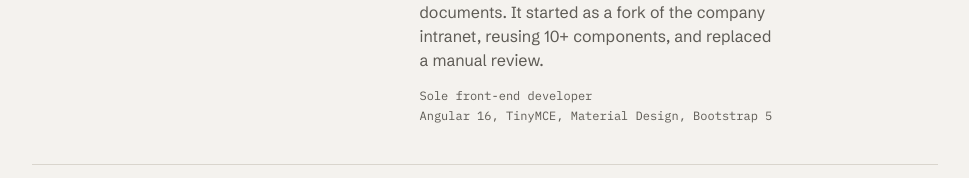
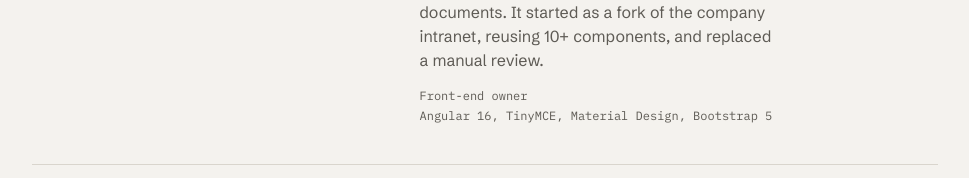
Before and after one commit to TheDollMaster98/lorisdalsanto.dev, a Next.js app: page /en/ in a window 1280 px wide. Shown: the part 2073-2251 px from the top of the page, without its empty margins (310-1279 px from the left). Built offline with nearby package versions, Linux system fonts and the light colour scheme; no server answers.

Commit message:
Aggiorna il ruolo da "Sole front-end developer" a "Front-end owner" nei file di contenuto inglese e italiano

```diff
--- a/src/content/en.ts
+++ b/src/content/en.ts
@@ -55,7 +55,7 @@ export const en: Content = {
         title: "Real estate platform",
         year: "2025",
         context: "EY, real estate",
-        role: "Sole front-end developer",
+        role: "Front-end owner",
         summary:
           "It manages real estate projects for about 15 users, with tracking on KPI dashboards and a rich text editor that generates structured .docx documents. It started as a fork of the company intranet, reusing 10+ components, and replaced a manual review.",
         stack: ["Angular 16", "TinyMCE", "Material Design", "Bootstrap 5"],
--- a/src/content/it.ts
+++ b/src/content/it.ts
@@ -55,7 +55,7 @@ export const it: Content = {
         title: "Piattaforma real estate",
         year: "2025",
         context: "EY, settore immobiliare",
-        role: "Unico sviluppatore front-end",
+        role: "Front-end owner",
         summary:
           "Gestisce i progetti immobiliari per circa 15 utenti, con tracking su dashboard di KPI e un editor rich text che genera documenti .docx strutturati. È nata come fork dell’intranet interna, riusando 10+ componenti, e ha sostituito un controllo fatto a mano.",
         stack: ["Angular 16", "TinyMCE", "Material Design", "Bootstrap 5"],
```
